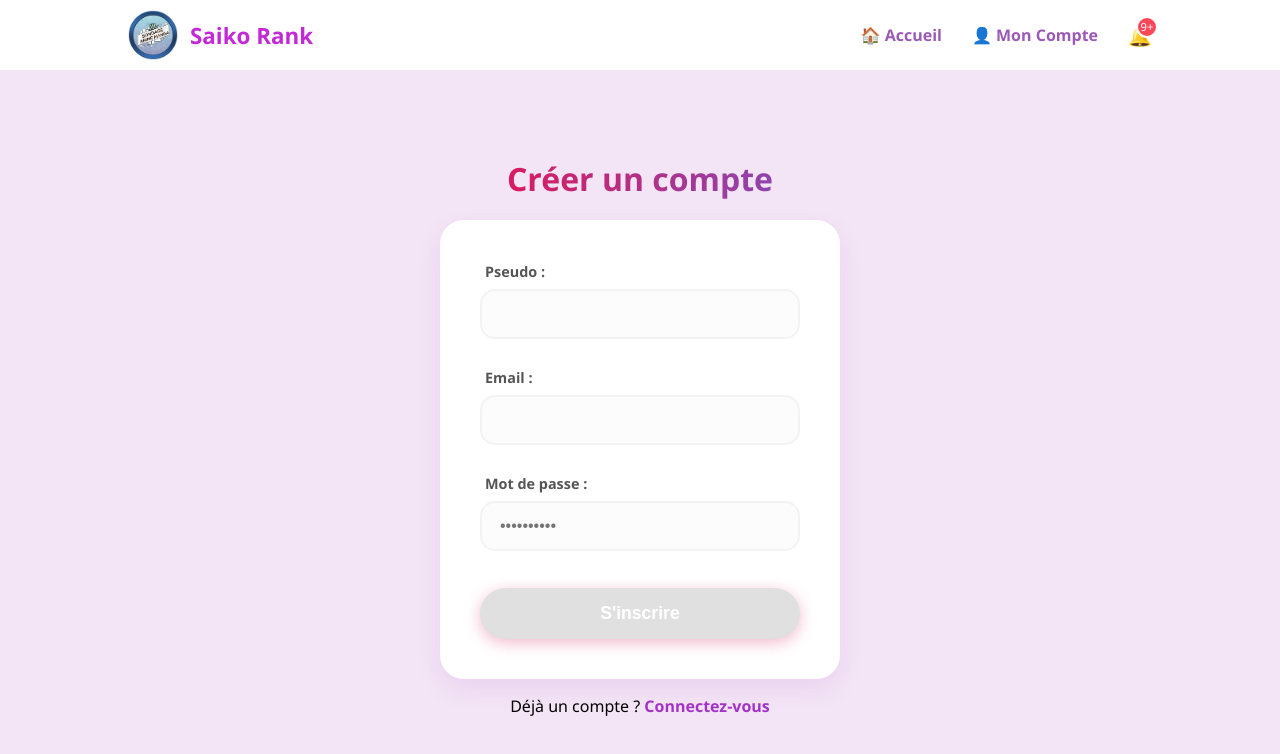
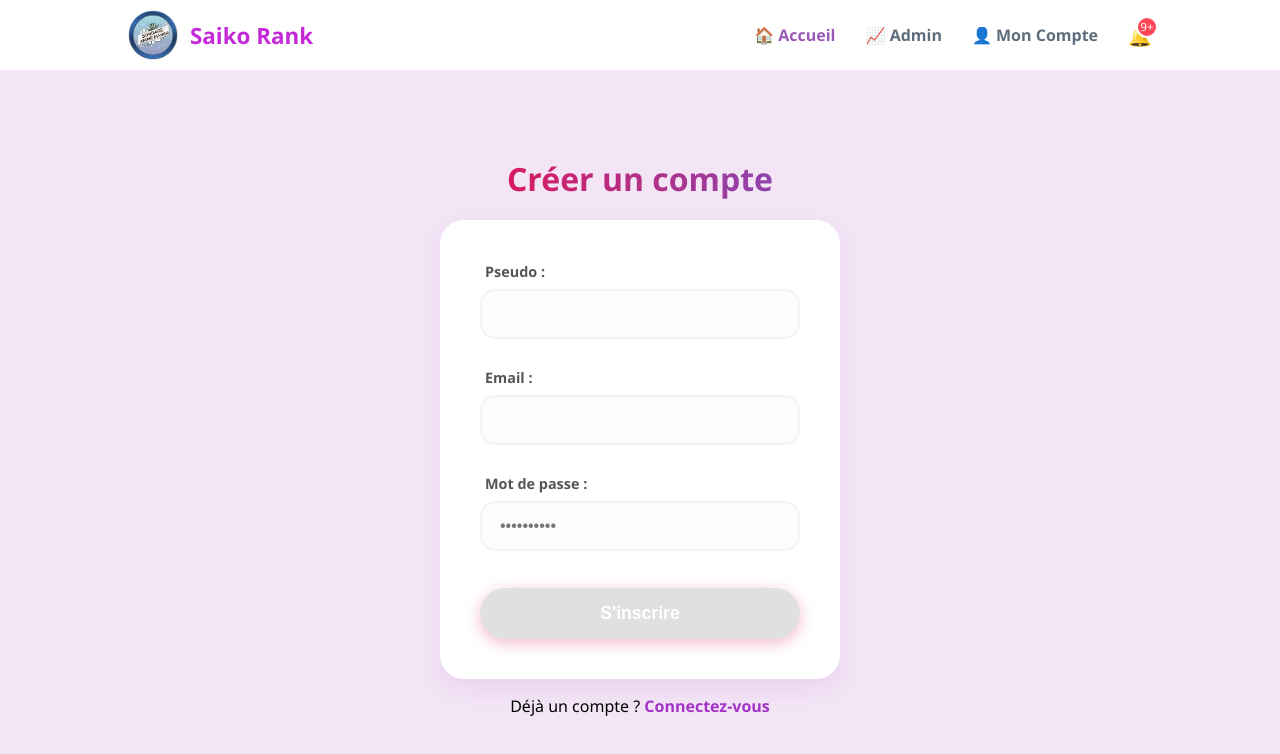
Before and after one commit to nonyx69/Anime_Vote_Front, an Angular app: page /register in a window 1280 px wide. Shown: the top 754 px of the page. Built offline with nearby package versions, Linux system fonts and the light colour scheme.

Commit message:
Ajout début page USER front

```diff
--- a/src/app/app.component.html
+++ b/src/app/app.component.html
@@ -10,22 +10,20 @@
     <div class="nav-links">
       <a routerLink="/" routerLinkActive="active"><b>🏠 Accueil</b></a>
 
-<!--      @if (authService.userPseudo$ | async; as pseudo) {-->
-<!--        <div class="user-group">-->
-<!--          <a routerLink="/profile" class="pseudo-link"><b>👤 {{ pseudo }}</b></a>-->
-<!--          <button (click)="onLogout()" class="logout-icon">🚪</button>-->
-<!--        </div>-->
-<!--      } @else {-->
-<!--        <a routerLink="/login" routerLinkActive="active"><b>👤 Mon Compte</b></a>-->
-<!--      }-->
+<!--        @if (authService.userPseudo$ | async; as pseudo) {-->
+<!--          <div class="user-group">-->
+<!--            <a routerLink="/profile" class="pseudo-link"><b>👤 {{ pseudo }}</b></a>-->
+<!--          </div>-->
 
-      <a routerLink="/register" routerLinkActive="active"><b>👤 Mon Compte</b></a>
+<!--          @if ((authService.userRole$ | async) === 'ROLE_Admin') {-->
+            <a routerLink="/admin" routerLinkActive="active"><b>📈 Admin</b></a>
+<!--          }-->
 
-<!--      <a routerLink="/admin" routerLinkActive="active"><b>📈 Admin</b></a>-->
-<!--      Ajouter quand on a le role admin -->
-
+<!--        } @else {-->
+          <a routerLink="/login" routerLinkActive="active"><b>👤 Mon Compte</b></a>
+<!--        }-->
       <a routerLink="/admin" routerLinkActive="active" class="notification">🔔 <span class="badge">9+</span></a>
-    </div>
+      </div>
   </nav>
 </header>
 
```
Also changed, not shown: src/app/features/users/user/user.ts (added, +11 -0 lines).
